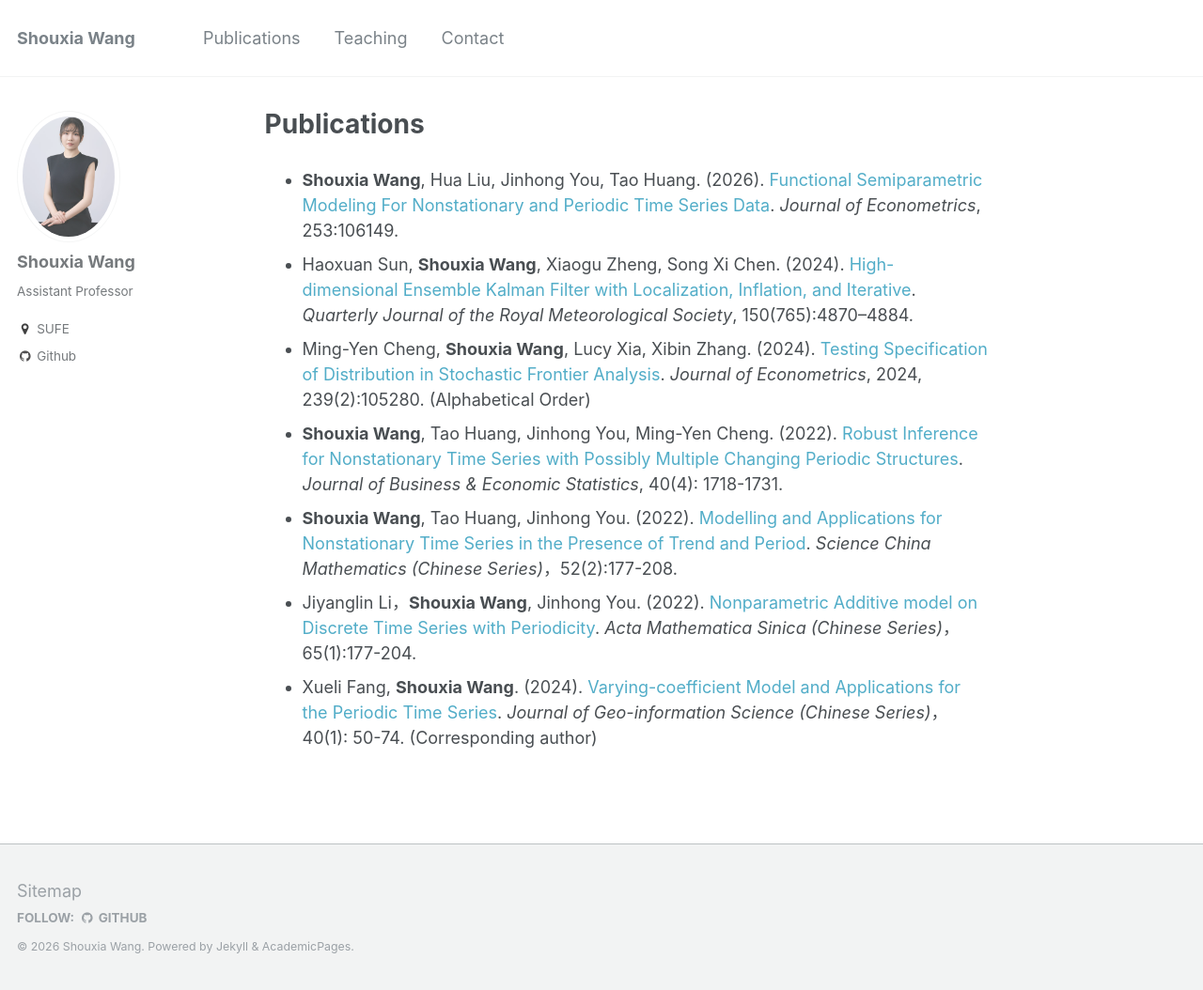
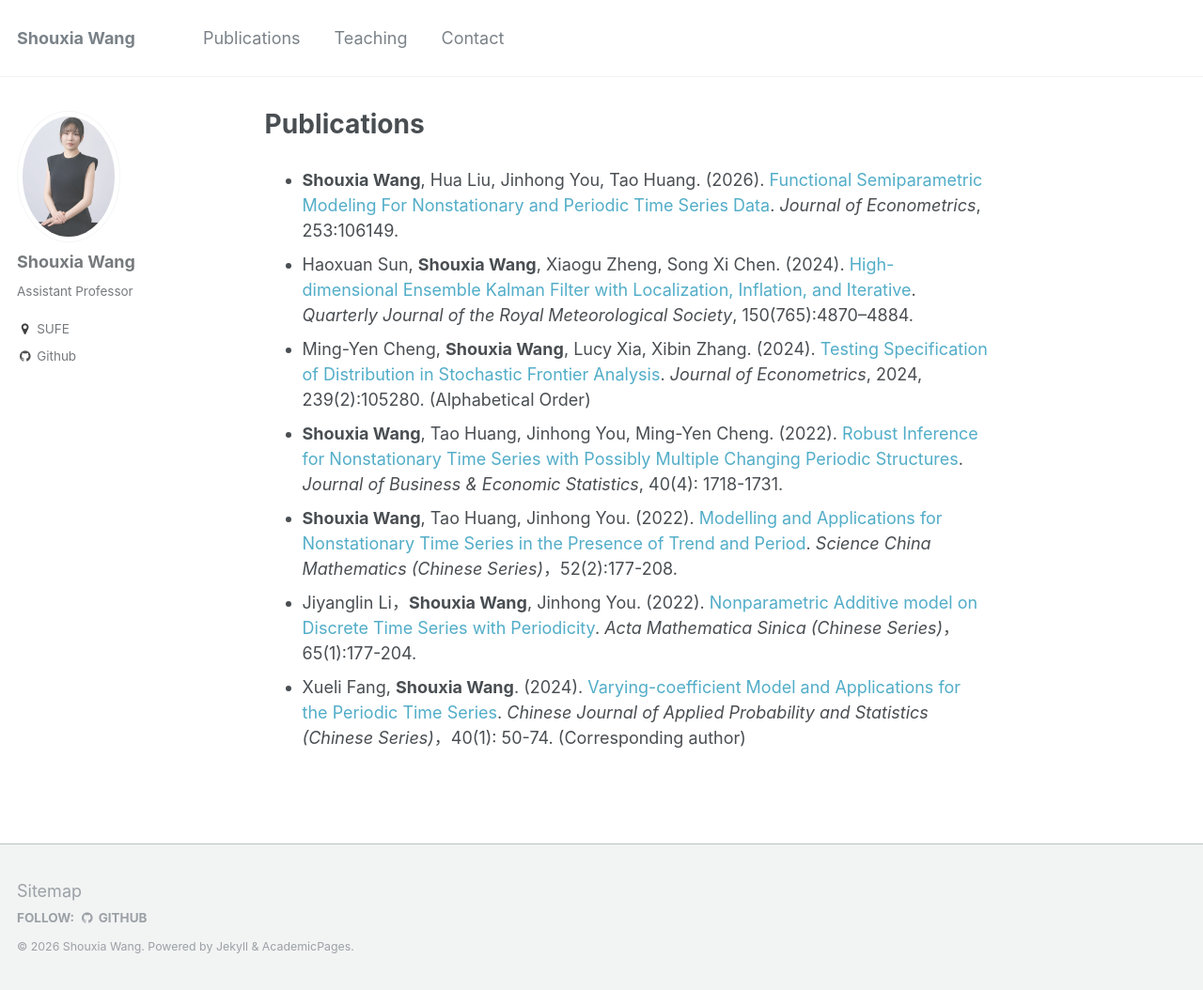
Before and after one commit to xhwylwsx/xhwylwsx.github.io, a Jekyll site: the page built from _pages/publications.md, in a window 1280 px wide and 1054 px high. Shown: the whole window at 94% size. Built offline with Jekyll 4.4.1, drawn with Linux system fonts in a browser that asks for light colours.

Commit message:
Update publications.md

```diff
--- a/_pages/publications.md
+++ b/_pages/publications.md
@@ -10,4 +10,4 @@ author_profile: true
 - **Shouxia Wang**, Tao Huang, Jinhong You, Ming-Yen Cheng. (2022). [Robust Inference for Nonstationary Time Series with Possibly Multiple Changing Periodic Structures](https://doi.org/10.1080/07350015.2021.1970574). *Journal of Business & Economic Statistics*, 40(4): 1718-1731.
 - **Shouxia Wang**, Tao Huang, Jinhong You. (2022). [Modelling and Applications for Nonstationary Time Series in the Presence of Trend and Period](https://doi.org/10.1360/SSM-2019-0226). *Science China Mathematics (Chinese Series)*，52(2):177-208.
 - Jiyanglin Li，**Shouxia Wang**, Jinhong You. (2022). [Nonparametric Additive model on Discrete Time Series with Periodicity](https://doi.org/10.12386/A2022sxxb0015). *Acta Mathematica Sinica (Chinese Series)*，65(1):177-204.
-- Xueli Fang, **Shouxia Wang**. (2024). [Varying-coefficient Model and Applications for the Periodic Time Series](https://aps.ecnu.edu.cn/article/doi/10.3969/j.issn.1001-4268.2024.01.004). *Journal of Geo-information Science (Chinese Series)*，40(1): 50-74. (Corresponding author)
+- Xueli Fang, **Shouxia Wang**. (2024). [Varying-coefficient Model and Applications for the Periodic Time Series](https://aps.ecnu.edu.cn/article/doi/10.3969/j.issn.1001-4268.2024.01.004). *Chinese Journal of Applied Probability and Statistics (Chinese Series)*，40(1): 50-74. (Corresponding author)
```
